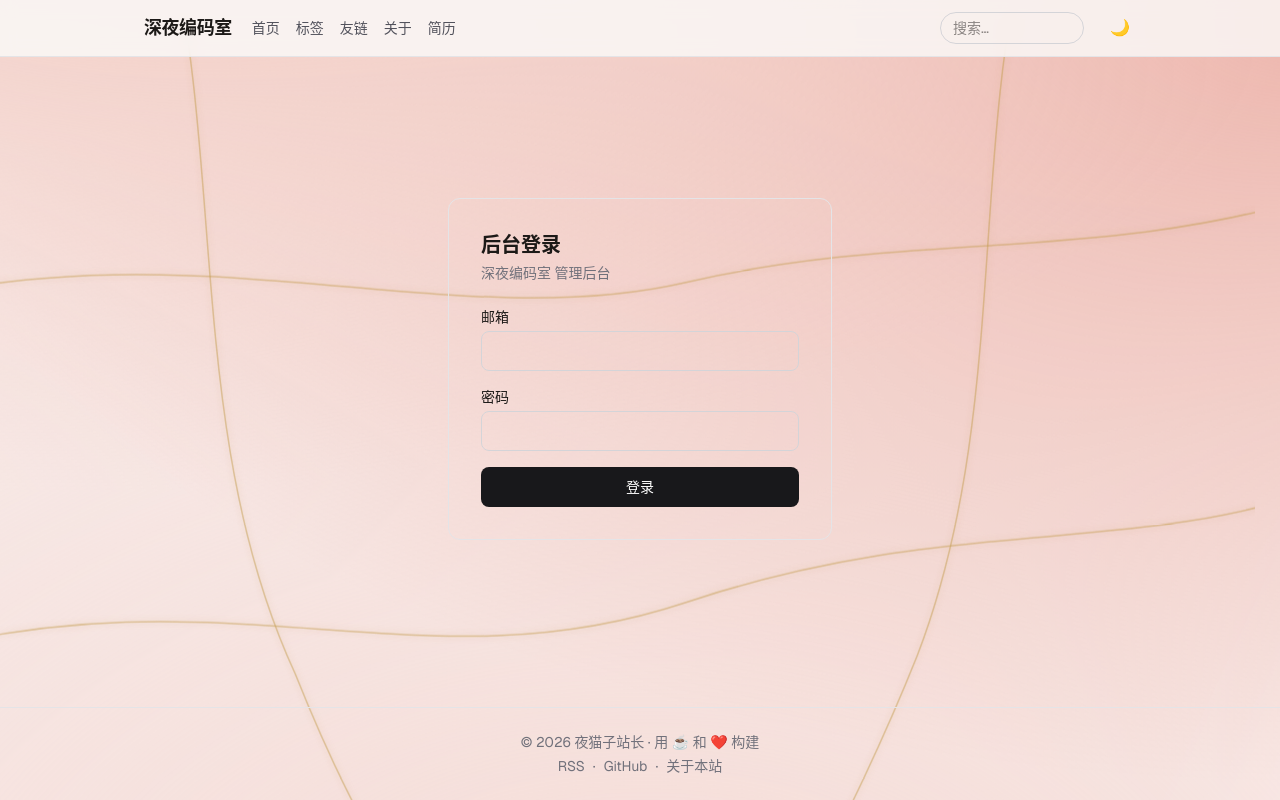
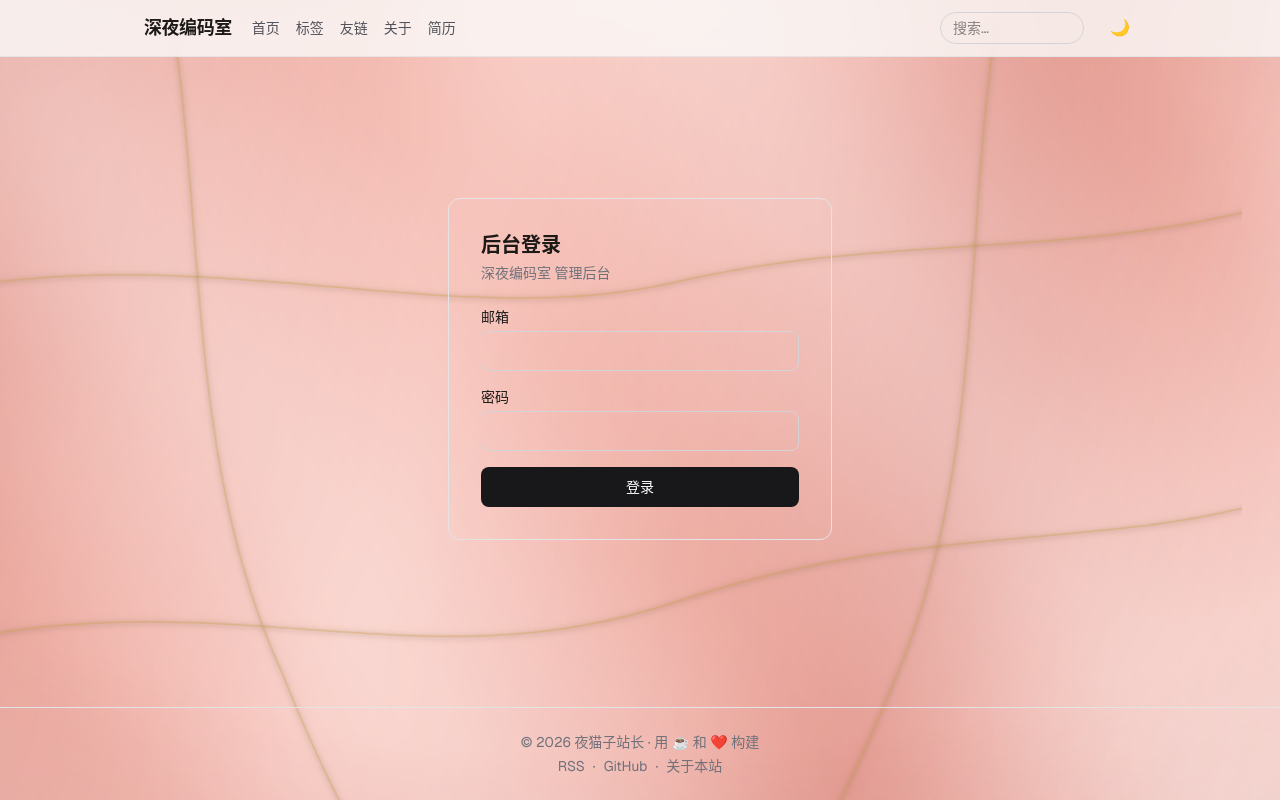
Before and after one commit to JJBSGW/personal-blog, a Next.js app: page /admin/login in a window 1280 px wide. Built offline with nearby package versions, Linux system fonts and the light colour scheme.

Commit message:
feat: 锦缎背景增加空间纵深 — 明暗布褶(低频位移+模糊柔化)+双层视差+流动缎光+边缘暗角+金线落影

```diff
--- a/src/app/globals.css
+++ b/src/app/globals.css
@@ -28,7 +28,7 @@ body {
   color: var(--foreground);
 }
 
-/* ---------- 深红锦缎背景:光滑缎面 + 流动缎光 + 极简金线 ---------- */
+/* ---------- 深红锦缎背景:立体布褶 + 流动缎光 + 极简金线 ---------- */
 html {
   background: var(--background);
 }
@@ -42,38 +42,68 @@ html {
   background: var(--silk-base);
 }
 
-/* 缎面:大尺寸柔滑渐变,模拟布料自然的光影起伏(无噪声,不碎裂) */
-.silk-fabric {
+/* 折叠层:先用明暗色带做出"隆起/凹陷",再经低频位移成流动的布褶,最后模糊柔化 */
+.silk-fold-a,
+.silk-fold-b {
   position: absolute;
-  inset: -25%;
-  background:
-    radial-gradient(120% 90% at 20% 8%, var(--silk-c1) 0%, transparent 55%),
-    radial-gradient(130% 110% at 85% 18%, var(--silk-c2) 0%, transparent 58%),
-    radial-gradient(120% 120% at 50% 100%, var(--silk-c3) 0%, transparent 65%);
-  animation: silk-flow 30s ease-in-out infinite alternate;
+  inset: -30%;
 }
 
-/* 流动缎光:一条柔和高光带缓缓扫过缎面(丝缎光泽的关键) */
+.silk-fold-a {
+  background: repeating-linear-gradient(
+    105deg,
+    var(--silk-fold-hi) 0px,
+    var(--silk-fold-mid) 240px,
+    var(--silk-fold-lo) 480px,
+    var(--silk-fold-mid) 720px,
+    var(--silk-fold-hi) 960px
+  );
+  filter: url(#silk-fold) blur(30px);
+  animation: silk-drift-a 34s ease-in-out infinite alternate;
+}
+
+/* 第二层布褶:不同角度与速度 → 视差,营造纵深 */
+.silk-fold-b {
+  background: repeating-linear-gradient(
+    58deg,
+    transparent 0px,
+    var(--silk-fold-2) 300px,
+    transparent 620px
+  );
+  opacity: 0.75;
+  filter: url(#silk-fold) blur(44px);
+  animation: silk-drift-b 46s ease-in-out infinite alternate-reverse;
+}
+
+/* 流动缎光:两道柔和高光带,错开扫过布褶 */
 .silk-sheen {
   position: absolute;
   inset: -20%;
-  background: linear-gradient(
-    115deg,
-    transparent 32%,
-    var(--silk-sheen-c) 47%,
-    transparent 62%
-  );
-  background-size: 260% 260%;
-  filter: blur(36px);
+  background:
+    linear-gradient(115deg, transparent 30%, var(--silk-sheen-c) 47%, transparent 62%),
+    linear-gradient(95deg, transparent 62%, var(--silk-sheen-c2) 76%, transparent 88%);
+  background-size: 240% 240%, 240% 240%;
+  filter: blur(34px);
   mix-blend-mode: screen;
-  animation: silk-sheen 15s ease-in-out infinite alternate;
+  animation: silk-sheen 16s ease-in-out infinite alternate;
 }
 
-/* 极简金线:几缕平滑金色曲线(由 SVG 路径绘制) */
+/* 边缘暗角:营造织物向后收拢的纵深 */
+.silk-vignette {
+  position: absolute;
+  inset: 0;
+  background: radial-gradient(
+    120% 95% at 50% 45%,
+    transparent 52%,
+    var(--silk-vignette-c) 100%
+  );
+}
+
+/* 极简金线:几缕平滑金色曲线,带落影更有空间感 */
 .silk-gold {
   position: absolute;
   inset: 0;
-  animation: silk-gold-drift 48s ease-in-out infinite alternate-reverse;
+  animation: silk-drift-b 56s ease-in-out infinite alternate-reverse;
 }
 
 .silk-gold path {
@@ -82,40 +112,42 @@ html {
   stroke-width: 1.5;
   stroke-linecap: round;
   opacity: var(--silk-gold-opacity, 0.55);
-  filter: drop-shadow(0 0 4px var(--silk-gold-glow));
+  filter: drop-shadow(0 1px 3px rgba(0, 0, 0, 0.45))
+    drop-shadow(0 0 5px var(--silk-gold-glow));
 }
 
-@keyframes silk-flow {
+@keyframes silk-drift-a {
+  from {
+    transform: translate3d(0, 0, 0) scale(1.05);
+  }
+  to {
+    transform: translate3d(4%, 3%, 0) scale(1.12);
+  }
+}
+
+@keyframes silk-drift-b {
   from {
     transform: translate3d(0, 0, 0);
   }
   to {
-    transform: translate3d(4%, 3%, 0);
+    transform: translate3d(-3%, 2%, 0);
   }
 }
 
 @keyframes silk-sheen {
   from {
-    transform: translate3d(-8%, 0, 0);
-    opacity: 0.65;
+    transform: translate3d(-9%, 0, 0);
+    opacity: 0.6;
   }
   to {
-    transform: translate3d(8%, 0, 0);
+    transform: translate3d(9%, 0, 0);
     opacity: 1;
   }
 }
 
-@keyframes silk-gold-drift {
-  from {
-    transform: translate3d(0, 0, 0);
-  }
-  to {
-    transform: translate3d(-2%, 2%, 0);
-  }
-}
-
 @media (prefers-reduced-motion: reduce) {
-  .silk-fabric,
+  .silk-fold-a,
+  .silk-fold-b,
   .silk-sheen,
   .silk-gold {
     animation: none;
@@ -124,11 +156,14 @@ html {
 
 /* 配色:亮色 = 浅绯红素绸;暗色 = 深红锦缎 + 金 */
 :root {
-  --silk-base: #f8ecea;
-  --silk-c1: #f3cfc7;
-  --silk-c2: #edb6ad;
-  --silk-c3: #f5dcd7;
+  --silk-base: #f9ece9;
+  --silk-fold-hi: #f7c4bb;
+  --silk-fold-mid: #f0b0a6;
+  --silk-fold-lo: #e39a90;
+  --silk-fold-2: rgba(255, 255, 255, 0.5);
   --silk-sheen-c: rgba(255, 255, 255, 0.9);
+  --silk-sheen-c2: rgba(255, 255, 255, 0.5);
+  --silk-vignette-c: rgba(150, 70, 70, 0.16);
   --silk-gold-line: #c29a4b;
   --silk-gold-glow: rgba(194, 154, 75, 0.5);
   --silk-gold-opacity: 0.5;
@@ -136,10 +171,13 @@ html {
 
 .dark {
   --silk-base: #2b070c;
-  --silk-c1: #7a1020;
-  --silk-c2: #96152a;
-  --silk-c3: #4a0a12;
-  --silk-sheen-c: rgba(255, 214, 150, 0.55);
+  --silk-fold-hi: #9c1a2e;
+  --silk-fold-mid: #6a0e1c;
+  --silk-fold-lo: #34050a;
+  --silk-fold-2: rgba(255, 160, 130, 0.14);
+  --silk-sheen-c: rgba(255, 214, 150, 0.5);
+  --silk-sheen-c2: rgba(255, 190, 130, 0.22);
+  --silk-vignette-c: rgba(0, 0, 0, 0.55);
   --silk-gold-line: #e8c069;
   --silk-gold-glow: rgba(232, 192, 105, 0.6);
   --silk-gold-opacity: 0.7;
--- a/src/app/layout.tsx
+++ b/src/app/layout.tsx
@@ -37,10 +37,20 @@ export default function RootLayout({
       className={`${geistSans.variable} ${geistMono.variable} h-full antialiased`}
     >
       <body className="min-h-full flex flex-col text-foreground">
-        {/* 深红锦缎背景:光滑缎面 + 流动缎光 + 极简金线(不参与交互) */}
+        {/* 深红锦缎背景:立体布褶 + 流动缎光 + 极简金线(不参与交互) */}
+        <svg aria-hidden="true" focusable="false" className="absolute h-0 w-0">
+          <defs>
+            <filter id="silk-fold" x="-25%" y="-25%" width="150%" height="150%">
+              <feTurbulence type="fractalNoise" baseFrequency="0.005 0.011" numOctaves="3" seed="4" result="noise" />
+              <feDisplacementMap in="SourceGraphic" in2="noise" scale="70" xChannelSelector="R" yChannelSelector="G" />
+            </filter>
+          </defs>
+        </svg>
         <div className="silk-bg" aria-hidden="true">
-          <div className="silk-fabric" />
+          <div className="silk-fold-a" />
+          <div className="silk-fold-b" />
           <div className="silk-sheen" />
+          <div className="silk-vignette" />
           <svg className="silk-gold" viewBox="0 0 1440 900" preserveAspectRatio="none">
             <path vectorEffect="non-scaling-stroke" d="M-80,720 C 280,620 500,760 800,660 C 1100,560 1300,610 1520,530" />
             <path vectorEffect="non-scaling-stroke" d="M-80,320 C 260,240 540,360 800,300 C 1060,240 1260,280 1520,200" />
```
